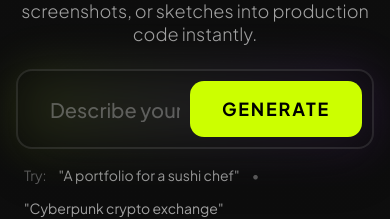
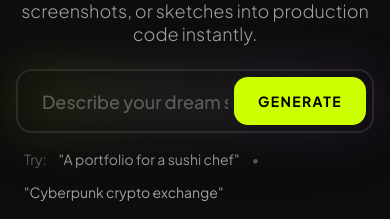
Before and after one commit to codebuddy-pokemon/vibestack, a Next.js app: page / in a window 390 px wide. Shown: the part 337-556 px from the top of the page. Built offline with nearby package versions, Linux system fonts and the light colour scheme; no server answers.

Commit message:
style: optimize magic input for mobile responsiveness

```diff
--- a/src/app/page.tsx
+++ b/src/app/page.tsx
@@ -299,12 +299,12 @@ export default function LandingPage() {
                   name="prompt"
                   type="text"
                   placeholder="Describe your dream site..."
-                  className="w-full h-20 pl-8 pr-48 rounded-2xl border-2 border-white/10 bg-background/60 backdrop-blur-xl text-xl md:text-2xl font-medium focus:outline-none focus:border-theme-accent/50 focus:ring-0 shadow-2xl transition-all duration-300 placeholder:text-muted-foreground/50"
+                  className="w-full h-16 md:h-20 pl-6 md:pl-8 pr-36 md:pr-48 rounded-2xl border-2 border-white/10 bg-background/60 backdrop-blur-xl text-lg md:text-2xl font-medium focus:outline-none focus:border-theme-accent/50 focus:ring-0 shadow-2xl transition-all duration-300 placeholder:text-muted-foreground/50"
                   autoComplete="off"
                 />
                 <button
                   type="submit"
-                  className="absolute right-3 top-3 bottom-3 px-8 bg-theme-accent text-black text-lg font-bold uppercase tracking-widest rounded-xl hover:scale-105 hover:shadow-[0_0_20px_rgba(204,255,0,0.4)] transition-all duration-300"
+                  className="absolute right-2 top-2 bottom-2 md:right-3 md:top-3 md:bottom-3 px-6 md:px-8 bg-theme-accent text-black text-sm md:text-lg font-bold uppercase tracking-widest rounded-xl hover:scale-105 hover:shadow-[0_0_20px_rgba(204,255,0,0.4)] transition-all duration-300"
                 >
                   Generate
                 </button>
```
